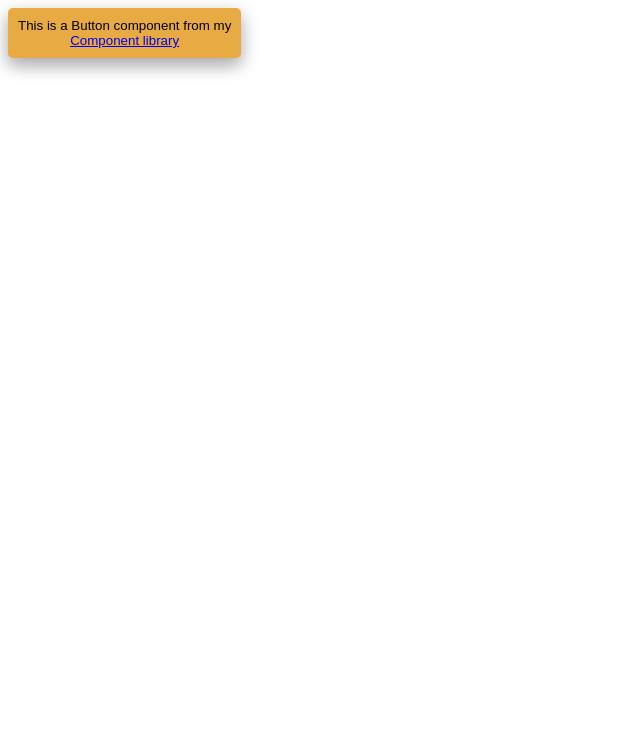
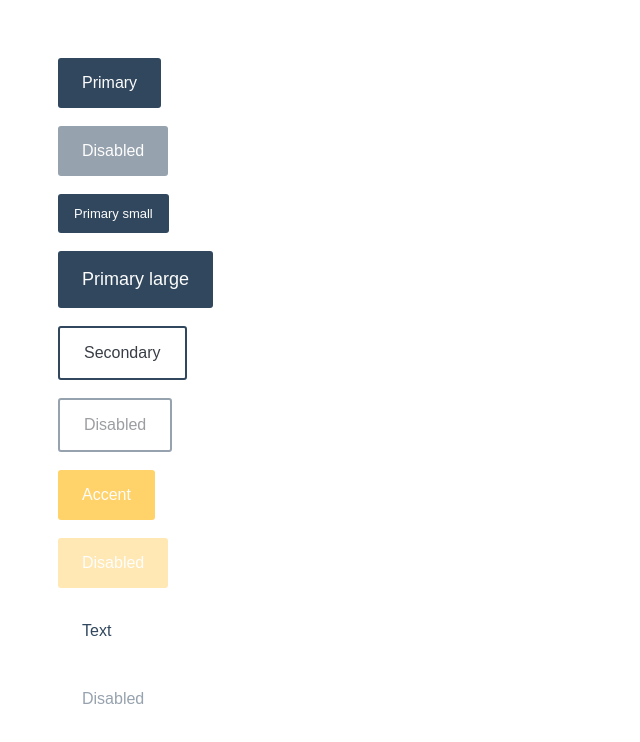
Before and after one commit to mitevskasara/library, a JavaScript app: page / in a window 1280 px wide. Shown: the top 742 px of the page, without its empty margins (0-640 px from the left). Built offline with nearby package versions, Linux system fonts and the light colour scheme.

Commit message:
create minimal button component

```diff
--- a/App.js
+++ b/App.js
@@ -1,5 +1,37 @@
 import Button from './button';
+import "./global.css";
 
 export function App() {
-  return <Button />;
+  return (
+    <div style={{ padding: '50px' }}>
+      <Button>Primary</Button>
+      <br />
+      <br />
+      <Button disabled>Disabled</Button>
+      <br />
+      <br />
+      <Button size='small'>Primary small</Button>
+      <br />
+      <br />
+      <Button size='large'>Primary large</Button>
+      <br />
+      <br />
+      <Button variant='secondary'>Secondary</Button>
+      <br />
+      <br />
+      <Button variant='secondary' disabled>Disabled</Button>
+      <br />
+      <br />
+      <Button variant='accent'>Accent</Button>
+      <br />
+      <br />
+      <Button variant='accent' disabled>Disabled</Button>
+      <br />
+      <br />
+      <Button variant='text'>Text</Button>
+      <br />
+      <br />
+      <Button variant='text' disabled>Disabled</Button>
+    </div>
+  )
 }
--- a/button/button.css
+++ b/button/button.css
@@ -1,7 +1,62 @@
-.button {
-  background-color: #E8AA42;
-  padding: 10px;
+.button--small {
+  font-size: small;
+  padding: 12px 16px;
+  cursor: pointer;
+}
+
+.button--medium {
+  font-size: medium;
+  padding: 16px 24px;
+  cursor: pointer;
+}
+
+.button--large {
+  font-size: large;
+  padding: 18px 24px;
+  cursor: pointer;
+}
+
+.button:disabled {
+  opacity: 0.5;
+  pointer-events: none;
+}
+
+.button--primary {
+  background-color: var(--primary);
+  color: var(--light);
   border: 0;
-  border-radius: 5px;
-  box-shadow: 0 8px 16px 0 rgba(0, 0, 0, 0.2), 0 6px 20px 0 rgba(0, 0, 0, 0.19);
+  border-radius: var(--border-radius);
 }
+
+.button--primary:hover {
+  background-color: var(--primary-dark);
+}
+
+.button--secondary {
+  background-color: var(--white);
+  border: 2px solid var(--primary);
+  color: var(--paragraph);
+  border-radius: var(--border-radius);
+}
+
+.button--secondary:hover {
+  background-color: var(--disabled);
+  opacity: 1.5;
+}
+
+.button--accent {
+  background-color: var(--accent);
+  color: var(--light);
+  border: 0;
+  border-radius: var(--border-radius);
+}
+
+.button--accent:hover {
+  background-color: var(--accent-dark);
+}
+
+.button--text {
+  background-color: unset;
+  border: 0;
+  color: var(--primary);
+}
--- a/button/index.js
+++ b/button/index.js
@@ -1,11 +1,9 @@
 import './button.css';
 
-function Button() {
+function Button({ children, variant = 'primary', className, size = 'medium', ...props }) {
   return (
-    <button className="button">
-      This is a Button component from my
-      <br />
-      <a href='https://github.com/mitevskasara/library'>Component library</a>
+    <button {...props} className={`button button--${variant} button--${size} ${className}`}>
+      {children}
     </button>
   );
 }
--- /dev/null
+++ b/global.css
@@ -0,0 +1,18 @@
+:root {
+  --primary: #30475E;
+  --secondary: #DDDDDD;
+  --accent: #FFD369;
+  --error: #F05454;
+  --disabled: #EEEEEE;
+
+  --primary-dark: #243445;
+  --secondary-dark: #bfbfbf;
+  --accent-dark: #f7c244;
+
+  --heading: #222831;
+  --paragraph: #393E46;
+  --link: #1F4068;
+  --light: #fcfcfc;
+
+  --border-radius: 3px;
+}
```
